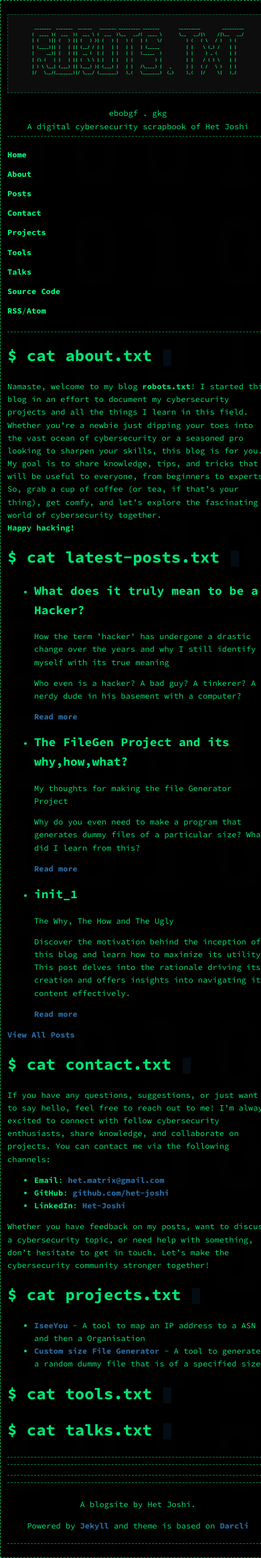
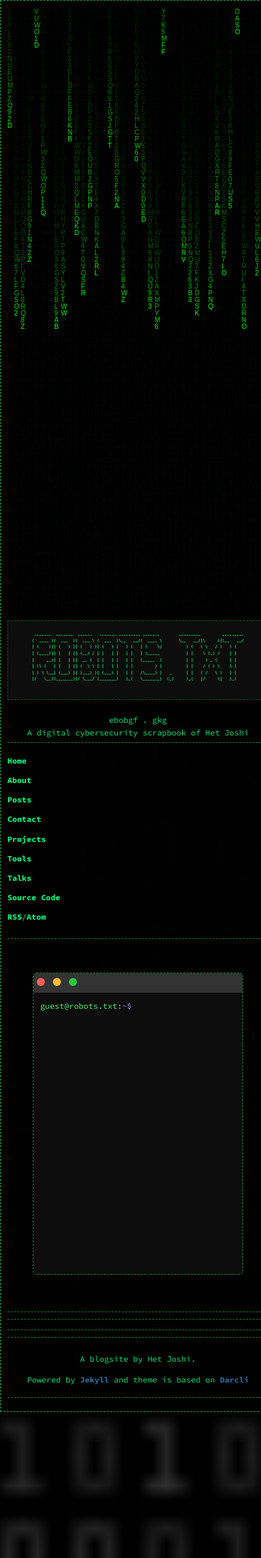
Before and after one commit to Het-Joshi/robots_txt, a Jekyll site: the page built from index.md, in a window 390 px wide. Shown: the whole page at 67% size. Built offline with Jekyll 4.4.1, drawn with Linux system fonts in a browser that asks for light colours; our own code applies the rules of GitHub Pages for plain Markdown files.

Commit message:
new changes to UI

```diff
--- a/_layouts/default.html
+++ b/_layouts/default.html
@@ -10,6 +10,63 @@
 			{{ content }}
 		</main>
 		{% include footer.html %}
+		<script>
+		// "Matrix" effect background
+		const canvas = document.createElement('canvas');
+		document.body.prepend(canvas);
+		const ctx = canvas.getContext('2d');
+
+		canvas.width = window.innerWidth;
+		canvas.height = window.innerHeight;
+
+		let letters = 'ABCDEFGHIJKLMNOPQRSTUVWXYZ1234567890';
+		letters = letters.split('');
+
+		const fontSize = 10,
+			columns = canvas.width / fontSize;
+
+		const drops = [];
+		for (let i = 0; i < columns; i++) {
+		drops[i] = 1;
+		}
+
+		function draw() {
+		ctx.fillStyle = 'rgba(0, 0, 0, .1)';
+		ctx.fillRect(0, 0, canvas.width, canvas.height);
+		for (let i = 0; i < drops.length; i++) {
+			const text = letters[Math.floor(Math.random() * letters.length)];
+			ctx.fillStyle = '#0f0';
+			ctx.fillText(text, i * fontSize, drops[i] * fontSize);
+			drops[i]++;
+			if (drops[i] * fontSize > canvas.height && Math.random() > .95) {
+			drops[i] = 0;
+			}
+		}
+		}
+
+		setInterval(draw, 33);
+		</script>
+
+		<script>
+		// Konami code easter egg
+		const konamiCode = [
+		'ArrowUp', 'ArrowUp', 'ArrowDown', 'ArrowDown',
+		'ArrowLeft', 'ArrowRight', 'ArrowLeft', 'ArrowRight',
+		'b', 'a'
+		];
+		let konamiIndex = 0;
+		document.addEventListener('keydown', (e) => {
+		if (e.key === konamiCode[konamiIndex]) {
+			konamiIndex++;
+			if (konamiIndex === konamiCode.length) {
+			alert('Konami code activated! 🎉');
+			konamiIndex = 0;
+			}
+		} else {
+			konamiIndex = 0;
+		}
+		});
+		</script>
 	</body>
 <footer>
     <p> A blogsite by Het Joshi.</p>
--- a/assets/css/style.css
+++ b/assets/css/style.css
@@ -214,3 +214,63 @@ footer {
             margin-top: 20px;
             font-size: 1em;
         }
+
+#terminal {
+  background-color: #0D0D0D;
+  border: 1px dashed rgba(0, 255, 127, 0.5);
+  border-radius: 5px;
+  margin: 50px auto;
+  width: 80%;
+  max-width: 800px;
+}
+
+#terminal-header {
+  background-color: #333;
+  padding: 5px;
+  border-top-left-radius: 5px;
+  border-top-right-radius: 5px;
+}
+
+.button {
+  display: inline-block;
+  width: 12px;
+  height: 12px;
+  border-radius: 50%;
+  margin-right: 5px;
+}
+
+.red { background-color: #ff5f56; }
+.yellow { background-color: #ffbd2e; }
+.green { background-color: #27c93f; }
+
+#terminal-body {
+  padding: 10px;
+  height: 400px;
+  overflow-y: scroll;
+}
+
+#terminal-prompt {
+    display: flex;
+    align-items: center;
+}
+
+.prompt-user {
+  color: #50fa7b; /* A different shade of green for the user */
+}
+
+.prompt-symbol {
+  color: #bd93f9; /* A vibrant purple for the prompt symbol */
+}
+
+#terminal-input {
+  background-color: transparent;
+  border: none;
+  color: #f8f8f2;
+  font-family: 'Source Code Pro', 'Courier New', monospace;
+  font-size: 1em;
+  width: 100%;
+}
+
+#terminal-input:focus {
+  outline: none;
+}
--- a/index.md
+++ b/index.md
@@ -2,64 +2,87 @@
 layout: default
 ---
 
-# $ cat about.txt <span class="blinking-cursor"></span>
-{:id="about"}
+<div id="terminal">
+  <div id="terminal-header">
+    <div class="button red"></div>
+    <div class="button yellow"></div>
+    <div class="button green"></div>
+  </div>
+  <div id="terminal-body">
+    <div id="terminal-content"></div>
+    <div id="terminal-prompt">
+      <span class="prompt-user">guest@robots.txt:</span><span class="prompt-symbol">~$</span>
+      <input type="text" id="terminal-input" autofocus>
+    </div>
+  </div>
+</div>
 
-Namaste, welcome to my blog **robots.txt**! I started this blog in an effort to document my cybersecurity projects and all the things I learn in this field. Whether you're a newbie just dipping your toes into the vast ocean of cybersecurity or a seasoned pro looking to sharpen your skills, this blog is for you. My goal is to share knowledge, tips, and tricks that will be useful to everyone, from beginners to experts. So, grab a cup of coffee (or tea, if that's your thing), get comfy, and let's explore the fascinating world of cybersecurity together.
-<br>
-**Happy hacking!**
+<script>
+// JavaScript for the interactive terminal
+const terminalContent = document.getElementById('terminal-content');
+const terminalInput = document.getElementById('terminal-input');
 
-# $ cat latest-posts.txt <span class="blinking-cursor"></span>
+const commands = {
+  'about': `
+    <h2>$ cat about.txt</h2>
+    <p>Namaste, welcome to my blog <strong>robots.txt</strong>! I started this blog in an effort to document my cybersecurity projects and all the things I learn in this field. Whether you're a newbie just dipping your toes into the vast ocean of cybersecurity or a seasoned pro looking to sharpen your skills, this blog is for you. My goal is to share knowledge, tips, and tricks that will be useful to everyone, from beginners to experts. So, grab a cup of coffee (or tea, if that's your thing), get comfy, and let's explore the fascinating world of cybersecurity together.</p>
+    <p><strong>Happy hacking!</strong></p>
+  `,
+  'posts': `
+    <h2>$ cat latest-posts.txt</h2>
+    <ul>
+      {% for post in site.categories.posts limit:4 %}
+        <li>
+          <h3>{{ post.title }}</h3>
+          <p>{{ post.description }}</p>
+          <a href="{{ site.baseurl }}{{ post.url }}" title="{{ post.description }}">Read more</a>
+        </li>
+      {% endfor %}
+    </ul>
+    <a href="{{ site.baseurl }}/library">View All Posts</a>
+  `,
+  'contact': `
+      <h2>$ cat contact.txt</h2>
+      <p>If you have any questions, suggestions, or just want to say hello, feel free to reach out to me! I'm always excited to connect with fellow cybersecurity enthusiasts, share knowledge, and collaborate on projects. You can contact me via the following channels:</p>
+      <ul>
+          <li><strong>Email:</strong> <a href="mailto:het.matrix@gmail.com">het.matrix@gmail.com</a></li>
+          <li><strong>GitHub:</strong> <a href="https://github.com/het-joshi" target="_blank">github.com/het-joshi</a></li>
+          <li><strong>LinkedIn:</strong> <a href="https://www.linkedin.com/in/hetjoshi/" target="_blank">Het-Joshi</a></li>
+      </ul>
+  `,
+    'help': `
+    <h2>$ help</h2>
+    <p>Available commands:</p>
+    <ul>
+      <li><strong>about</strong> - learn more about this blog</li>
+      <li><strong>posts</strong> - view the latest posts</li>
+      <li><strong>contact</strong> - get in touch with me</li>
+      <li><strong>clear</strong> - clear the terminal</li>
+    </ul>
+  `,
+    'clear': ''
+};
 
-<ul>
-{% for post in site.categories.posts limit:4 %}
-  <li>
-    <h2>{{ post.title }}</h2>
-    <p>{{ post.description }}</p>
-    <p>{{ post.excerpt }}</p>
-    <a href="{{ site.baseurl }}{{ post.url }}" title="{{ post.description }}">Read more</a>
-  </li>
-{% endfor %}
-</ul>
+terminalInput.addEventListener('keydown', function(event) {
+  if (event.key === 'Enter') {
+    const command = terminalInput.value.trim().toLowerCase();
+    const output = commands[command];
 
-<a href="{{ site.baseurl }}/library">View All Posts</a>
+    if (command === 'clear') {
+        terminalContent.innerHTML = '';
+    } else if (output) {
+      terminalContent.innerHTML += \`<div class="terminal-line"><span class="prompt-user">guest@robots.txt:</span><span class="prompt-symbol">~$</span> ${command}</div>\`;
+      terminalContent.innerHTML += \`<div class="terminal-line">${output}</div>\`;
+    } else {
+      terminalContent.innerHTML += \`<div class="terminal-line"><span class="prompt-user">guest@robots.txt:</span><span class="prompt-symbol">~$</span> ${command}</div>\`;
+      terminalContent.innerHTML += \`<div class="terminal-line">Command not found: ${command}. Type 'help' for a list of commands.</div>\`;
+    }
 
+    terminalInput.value = '';
+    terminalContent.scrollTop = terminalContent.scrollHeight;
+  }
+});
 
-
-# $ cat contact.txt <span class="blinking-cursor"></span>
-{:id="contact"}
-
-If you have any questions, suggestions, or just want to say hello, feel free to reach out to me! I'm always excited to connect with fellow cybersecurity enthusiasts, share knowledge, and collaborate on projects. You can contact me via the following channels:
-
-- **Email**: [het.matrix@gmail.com](mailto:het.matrix@gmail.com)
-- **GitHub**: [github.com/het-joshi](https://github.com/het-joshi)
-- **LinkedIn**: [Het-Joshi](https://www.linkedin.com/in/hetjoshi/)
-
-Whether you have feedback on my posts, want to discuss a cybersecurity topic, or need help with something, don't hesitate to get in touch. Let's make the cybersecurity community stronger together!
-
-# $ cat projects.txt <span class="blinking-cursor"></span>
-{:id="projects"}
-
-<ul>
-{% for project in site.categories.projects %}
-<li><a href="{{ project.link }}">{{ project.title }}</a> - {{ project.description }}</li>
-{% endfor %}
-</ul>
-
-# $ cat tools.txt <span class="blinking-cursor"></span>
-{:id="tools"}
-
-<ul>
-{% for tool in site.categories.tools %}
-<li><a href="{{ tool.link }}">{{ tool.title }}</a> - {{ tool.description }}</li>
-{% endfor %}
-</ul>
-
-# $ cat talks.txt <span class="blinking-cursor"></span>
-{:id="talks"}
-
-<ul>
-{% for talk in site.categories.talks %}
-<li><a href="{{ talk.link }}" title="{{ talk.description }}">{{ talk.title }}</a> at {{ talk.where }}</li>
-{% endfor %}
-</ul>
+// Initial greeting
+terminalContent.innerHTML += \`<div class="terminal-line">Welcome to robots.txt! Type 'help' to see a list of available commands.</div>\`;
+</script>
```
